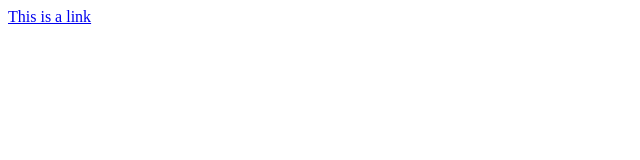
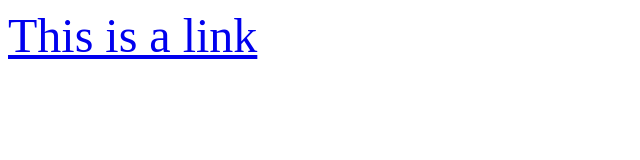
Before and after one commit to bth006/bth006.github.io, a plain HTML site: page index.html in a window 1280 px wide. Shown: the whole page, without its empty margins (0-640 px from the left). Drawn offline with Linux system fonts and the light colour scheme.

Commit message:
Update index.html

```diff
--- a/index.html
+++ b/index.html
@@ -2,7 +2,7 @@
 <!DOCTYPE html>
 <html>
 <body>
-
+<font size="20">
 <a href="https://app.ubidots.com/ubi/public/getdashboard/page/irlJLXUoRydwVG9GbGsk2QAQbaQ">This is a link</a>
 
 </body>
```
